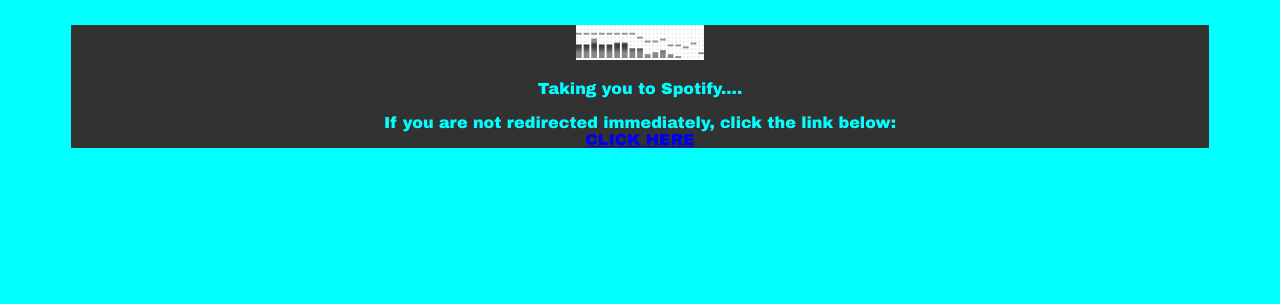
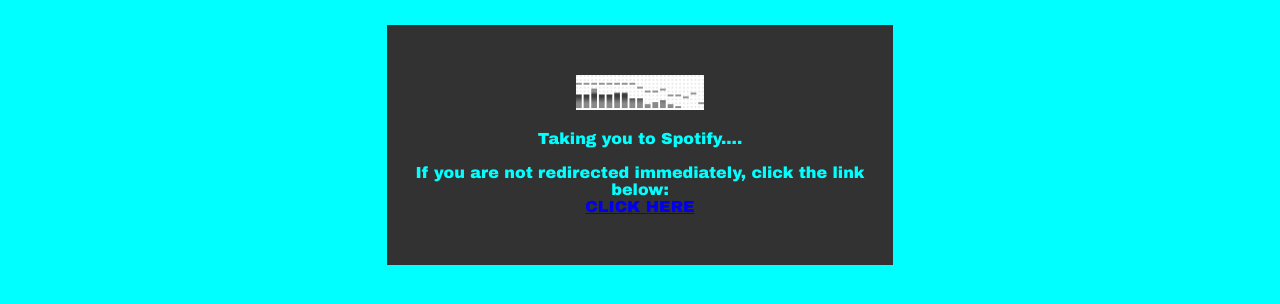
Before and after one commit to yusifmusic/redirect, a plain HTML site: page index.html in a window 1280 px wide. Drawn offline with Linux system fonts and the light colour scheme.

Commit message:
Update index.html

```diff
--- a/index.html
+++ b/index.html
@@ -44,15 +44,17 @@
       }
 
       .topRight {
-         width: 5%;
+         width: 30%;
       }
 
       .topMid {
-        width: 90%;
+        width: 40%;
+        padding-top:50px;
+        padding-bottom:50px;
       }
 
       .topLeft {
-       width: 5%;
+       width: 30%;
       }
 
      .row:after {
```
